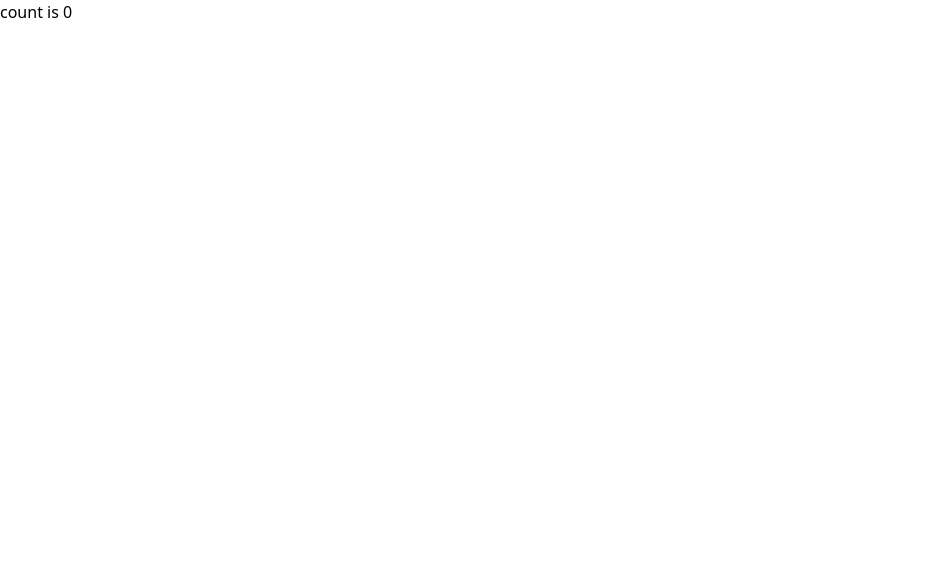
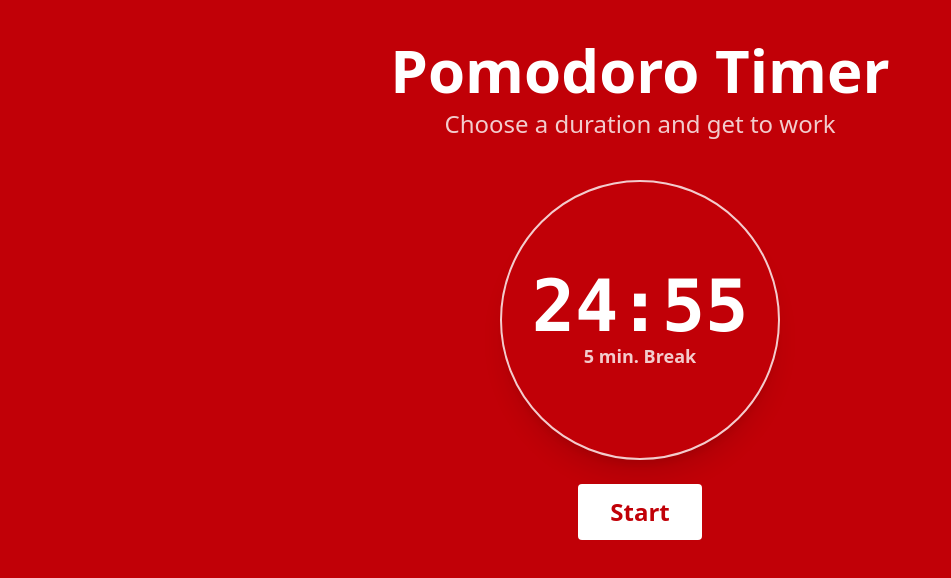
Before and after one commit to JohannesBorchard/pomodoro-timer-react-ts, a React (Vite) app: page / in a window 1280 px wide. Shown: the top 578 px of the page, without its empty margins (0-951 px from the left). Built offline with nearby package versions, Linux system fonts and the light colour scheme.

Commit message:
Basic timer functionality and styling

```diff
--- a/index.html
+++ b/index.html
@@ -3,7 +3,7 @@
 	<head>
 		<meta charset="UTF-8" />
 		<meta name="viewport" content="width=device-width, initial-scale=1.0" />
-		<title>Vite + React + TS</title>
+		<title>Pomodoro Timer</title>
 	</head>
 	<body>
 		<div id="root"></div>
--- a/src/App.tsx
+++ b/src/App.tsx
@@ -1,15 +1,41 @@
-import { useState } from "react"
+import { useState, useEffect } from "react"
+import ButtonPrimary from "./components/ButtonPrimary"
+import Header from "./components/Header"
+import Counter from "./components/Counter"
 
 function App() {
-	const [count, setCount] = useState(0)
+  const [secondsLeft, setSecondsLeft]: [
+    number,
+    React.Dispatch<React.SetStateAction<number>>
+  ] = useState(25 * 60)
 
-	return (
-		<>
-			<button onClick={() => setCount((count) => count + 1)}>
-				count is {count}
-			</button>
-		</>
-	)
+  useEffect(() => {
+    if (secondsLeft <= 0) return
+
+    const interval = setInterval(() => {
+      setSecondsLeft((prev) => prev - 1)
+    }, 1000)
+
+    return () => clearInterval(interval)
+  }, [secondsLeft])
+
+  function formatTimeFromSeconds(seconds: number): string {
+    const m = Math.floor(seconds / 60)
+    const s = seconds % 60
+    return `${m.toString().padStart(2, "0")}:${s.toString().padStart(2, "0")}`
+  }
+
+  return (
+    <>
+      <div className="h-screen bg-red-700 text-white">
+        <Header />
+        <main className="flex flex-col items-center">
+          <Counter timeLeft={() => formatTimeFromSeconds(secondsLeft)} />
+          <ButtonPrimary />
+        </main>
+      </div>
+    </>
+  )
 }
 
 export default App
--- /dev/null
+++ b/src/components/ButtonPrimary.tsx
@@ -0,0 +1,7 @@
+export default function ButtonPrimary() {
+  return (
+    <button className="inline-block cursor-pointer rounded-sm bg-white px-8 py-3 text-2xl font-semibold text-red-700 transition hover:scale-110 hover:shadow-xl focus:ring-3 focus:outline-hidden">
+      Start
+    </button>
+  )
+}
--- /dev/null
+++ b/src/components/Counter.tsx
@@ -0,0 +1,14 @@
+interface CounterProps {
+  timeLeft: () => string
+}
+
+export default function Counter(props: CounterProps) {
+  return (
+    <div className="mb-6 flex h-70 w-70 flex-col items-center justify-center rounded-full border-2 border-white/80 leading-0 shadow-xl select-none">
+      <span className="mb-0 w-full text-center font-mono text-7xl font-bold">
+        {props.timeLeft()}
+      </span>
+      <span className="text-lg font-semibold text-white/80">5 min. Break</span>
+    </div>
+  )
+}
--- /dev/null
+++ b/src/components/Header.tsx
@@ -0,0 +1,8 @@
+export default function Header() {
+  return (
+    <header className="flex flex-col items-center justify-center p-10 select-none">
+      <h1 className="mb-2 text-6xl font-extrabold">Pomodoro Timer</h1>
+      <h2 className="text-2xl opacity-80">Choose a duration and get to work</h2>
+    </header>
+  )
+}
```
